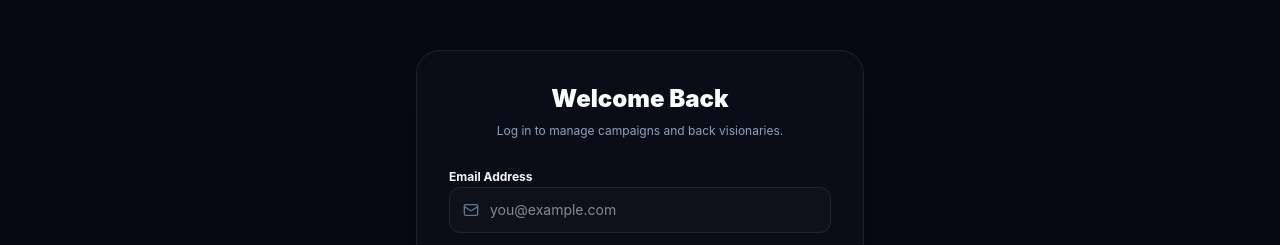
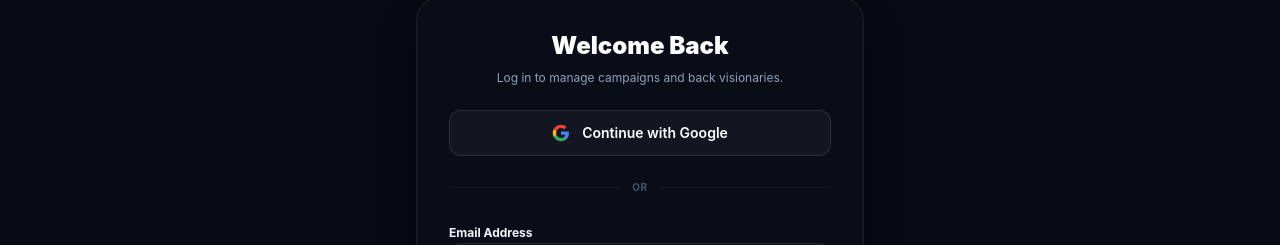
Before and after one commit to iMoloy/novarise-client, a Next.js app: page /login in a window 1280 px wide. Shown: the part 106-351 px from the top of the page. Built offline with nearby package versions, Linux system fonts and the light colour scheme; no server answers.

Commit message:
feat: Add Firebase Google Sign-In authentication

```diff
--- a/package.json
+++ b/package.json
@@ -10,6 +10,7 @@
   },
   "dependencies": {
     "daisyui": "^5.0.0-beta.8",
+    "firebase": "^12.16.0",
     "lucide-react": "^1.24.0",
     "next": "16.2.10",
     "react": "19.2.4",
--- a/src/app/login/page.tsx
+++ b/src/app/login/page.tsx
@@ -4,12 +4,15 @@ import React, { useState } from "react";
 import Link from "next/link";
 import { useApp, API_URL } from "@/components/AppContext";
 import { Mail, Lock, ShieldCheck, Loader2 } from "lucide-react";
+import { auth, googleProvider } from "@/lib/firebase";
+import { signInWithPopup } from "firebase/auth";
 
 export default function LoginPage() {
   const { login, showToast } = useApp();
   const [email, setEmail] = useState("");
   const [password, setPassword] = useState("");
   const [loading, setLoading] = useState(false);
+  const [googleLoading, setGoogleLoading] = useState(false);
 
   const handleSubmit = async (e: React.FormEvent) => {
     e.preventDefault();
@@ -37,6 +40,44 @@ export default function LoginPage() {
       showToast("Failed to connect to authentication server.", "error");
     } finally {
       setLoading(false);
+    }
+  };
+
+  // Google Sign-In Handler
+  const handleGoogleLogin = async () => {
+    if (!auth) {
+      showToast("Google Auth is not configured.", "error");
+      return;
+    }
+    setGoogleLoading(true);
+    try {
+      const result = await signInWithPopup(auth, googleProvider);
+      const googleUser = result.user;
+
+      const res = await fetch(`${API_URL}/api/auth/google`, {
+        method: "POST",
+        headers: { "Content-Type": "application/json" },
+        body: JSON.stringify({
+          name: googleUser.displayName,
+          email: googleUser.email,
+          photo_url: googleUser.photoURL,
+          google_uid: googleUser.uid,
+        }),
+      });
+
+      const data = await res.json();
+      if (res.ok) {
+        login(data.user, data.token);
+        showToast("Signed in with Google successfully!", "success");
+      } else {
+        showToast(data.error || "Google login failed.", "error");
+      }
+    } catch (err: any) {
+      if (err.code !== "auth/popup-closed-by-user") {
+        showToast("Google sign-in failed. Please try again.", "error");
+      }
+    } finally {
+      setGoogleLoading(false);
     }
   };
 
@@ -70,8 +111,34 @@ export default function LoginPage() {
           <p className="text-xs text-slate-400">Log in to manage campaigns and back visionaries.</p>
         </div>
 
+        {/* Google Sign-In Button */}
+        <button
+          onClick={handleGoogleLogin}
+          disabled={googleLoading}
+          className="w-full flex justify-center items-center gap-3 rounded-xl border border-white/[0.10] bg-white/[0.04] hover:bg-white/[0.08] py-3 text-sm font-semibold text-white transition-all disabled:opacity-50 cursor-pointer"
+        >
+          {googleLoading ? (
+            <Loader2 className="h-4.5 w-4.5 animate-spin" />
+          ) : (
+            <svg className="h-4.5 w-4.5" viewBox="0 0 24 24">
+              <path fill="#4285F4" d="M22.56 12.25c0-.78-.07-1.53-.2-2.25H12v4.26h5.92c-.26 1.37-1.04 2.53-2.21 3.31v2.77h3.57c2.08-1.92 3.28-4.74 3.28-8.09z"/>
+              <path fill="#34A853" d="M12 23c2.97 0 5.46-.98 7.28-2.66l-3.57-2.77c-.98.66-2.23 1.06-3.71 1.06-2.86 0-5.29-1.93-6.16-4.53H2.18v2.84C3.99 20.53 7.7 23 12 23z"/>
+              <path fill="#FBBC05" d="M5.84 14.09c-.22-.66-.35-1.36-.35-2.09s.13-1.43.35-2.09V7.07H2.18C1.43 8.55 1 10.22 1 12s.43 3.45 1.18 4.93l2.85-2.22.81-.62z"/>
+              <path fill="#EA4335" d="M12 5.38c1.62 0 3.06.56 4.21 1.64l3.15-3.15C17.45 2.09 14.97 1 12 1 7.7 1 3.99 3.47 2.18 7.07l3.66 2.84c.87-2.6 3.3-4.53 6.16-4.53z"/>
+            </svg>
+          )}
+          Continue with Google
+        </button>
+
+        {/* Divider */}
+        <div className="flex items-center gap-3">
+          <div className="flex-1 border-t border-white/[0.06]"></div>
+          <span className="text-[10px] font-bold text-slate-600 uppercase tracking-wider">or</span>
+          <div className="flex-1 border-t border-white/[0.06]"></div>
+        </div>
+
         {/* Credentials Form */}
-        <form onSubmit={handleSubmit} className="space-y-4.5">
+        <form onSubmit={handleSubmit} className="space-y-4">
           <div className="space-y-1.5">
             <label className="text-xs font-bold text-slate-350">Email Address</label>
             <div className="relative">
@@ -142,7 +209,7 @@ export default function LoginPage() {
 
         {/* Footer Link */}
         <p className="text-center text-[10px] text-slate-500">
-          Don't have an account?{" "}
+          Don&apos;t have an account?{" "}
           <Link href="/register" className="font-bold text-slate-350 hover:text-white transition-colors">
             Register Workspace
           </Link>
--- /dev/null
+++ b/src/lib/firebase.ts
@@ -0,0 +1,22 @@
+import { initializeApp, getApps } from "firebase/app";
+import { getAuth, GoogleAuthProvider } from "firebase/auth";
+
+const firebaseConfig = {
+  apiKey: process.env.NEXT_PUBLIC_FIREBASE_API_KEY,
+  authDomain: process.env.NEXT_PUBLIC_FIREBASE_AUTH_DOMAIN,
+  projectId: process.env.NEXT_PUBLIC_FIREBASE_PROJECT_ID,
+  storageBucket: process.env.NEXT_PUBLIC_FIREBASE_STORAGE_BUCKET,
+  messagingSenderId: process.env.NEXT_PUBLIC_FIREBASE_MESSAGING_SENDER_ID,
+  appId: process.env.NEXT_PUBLIC_FIREBASE_APP_ID,
+};
+
+const app =
+  getApps().length === 0 && firebaseConfig.apiKey
+    ? initializeApp(firebaseConfig)
+    : getApps()[0];
+
+const auth = app ? getAuth(app) : null;
+const googleProvider = new GoogleAuthProvider();
+googleProvider.setCustomParameters({ prompt: "select_account" });
+
+export { app, auth, googleProvider };
```
Also changed, not shown: 1 other file (tests, documents, lock files or other folders).
